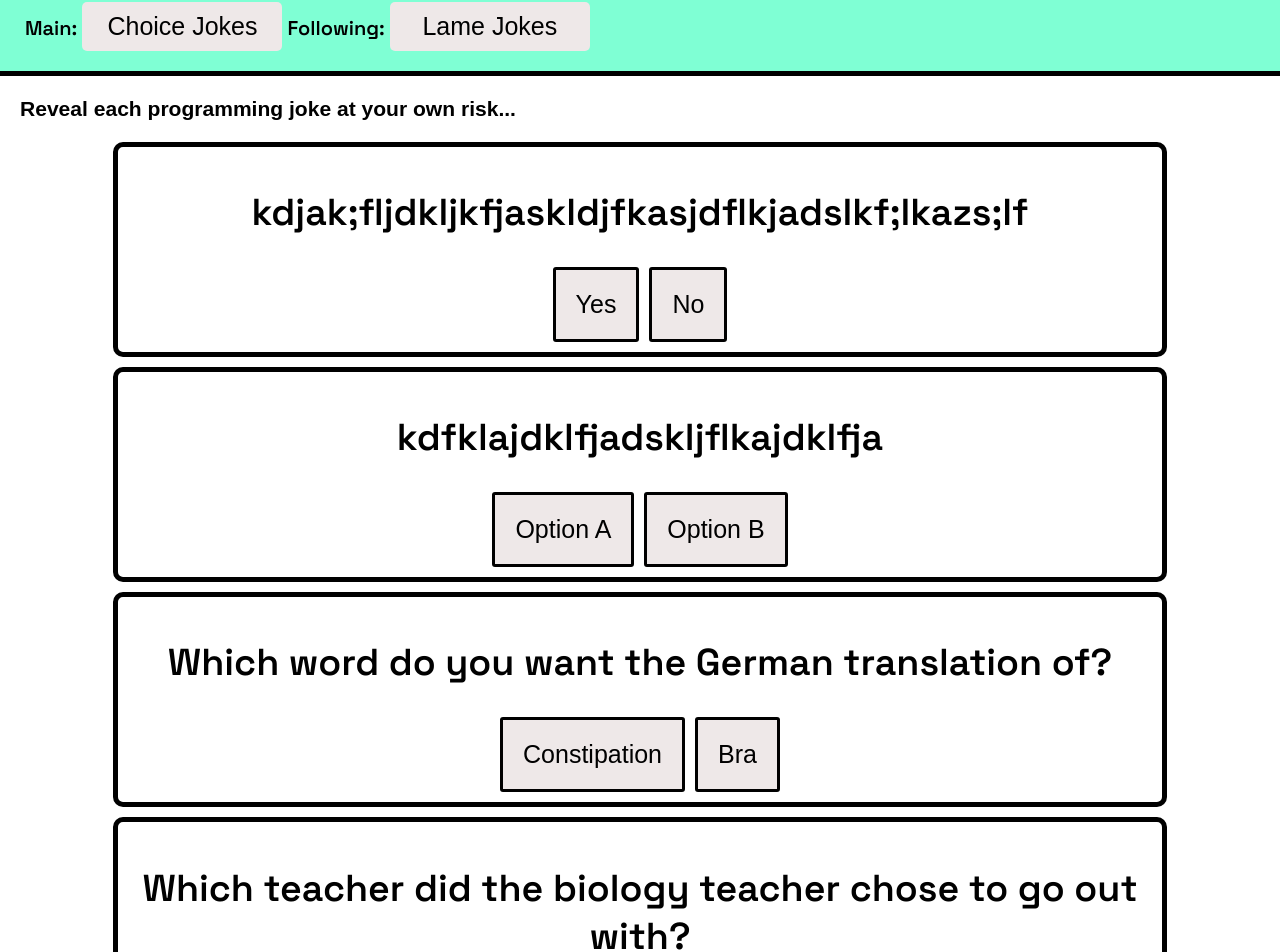
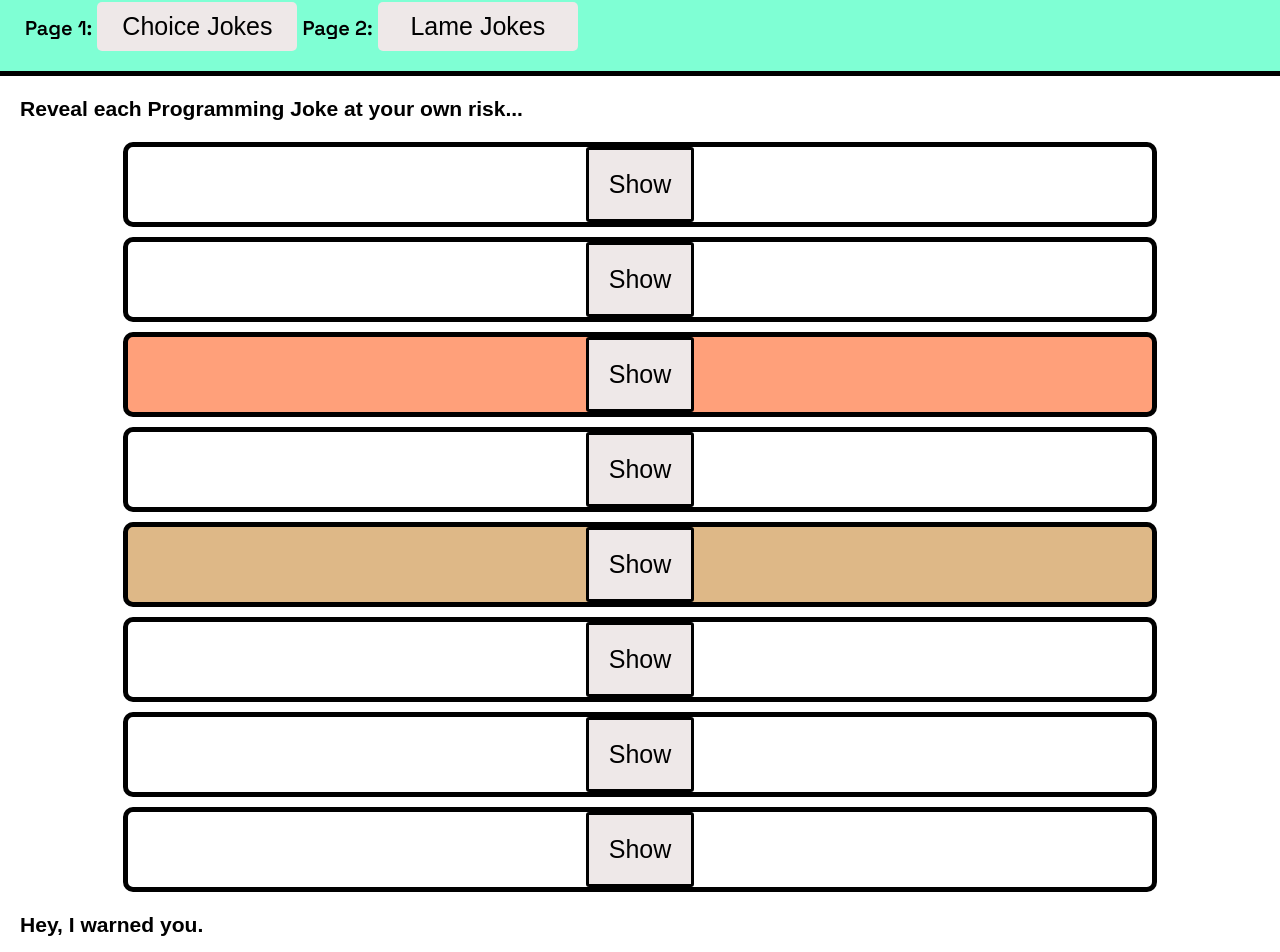
Before and after one commit to jdbpt/mod-2-Joke-Book, a React (Create React App) app: page /LameJokes in a window 1280 px wide. Shown: the part 240-1192 px from the top of the page. Built offline with nearby package versions, Linux system fonts and the light colour scheme.

Commit message:
functioning

```diff
--- a/src/App.css
+++ b/src/App.css
@@ -7,7 +7,7 @@
 .gen-joke{
   border: 5px solid black;
   border-radius: 10px;
-  padding: 10px;
+  /* padding: 10px; */
   margin-bottom: 10px;
   text-align: center;
   width: 80%;
@@ -15,6 +15,8 @@
   margin-right: auto;
   font-size: 25px;
   font-family: 'Space Grotesk', sans-serif;
+  display: flex;
+  justify-content: center;
   /*Placed the link from google fonts in index.html in Public folder*/
 }
 
@@ -26,6 +28,14 @@
   background-color: yellow;
 }
 
+.prog2{
+  background-color: lightsalmon;
+}
+
+.prog4{
+  background-color: burlywood;
+
+}
 .btn2{
   margin-left: 10px;
 }
@@ -46,11 +56,25 @@
   border: none;
 }
 
+.clicked{
+  background-color: blue;
+}
+
 .site-contents{
   font-weight: 600;
   font-family: 'Space Grotesk', sans-serif;
   letter-spacing: 3px;
 }
+
+.generic-img{
+  background-size: contain;
+  background-repeat: repeat-x;
+  height: 100%;
+
+}
+
+/* background images for each of the jokes */
+
 
 .btn-subtitle{
   font-size: 20px;
--- a/src/components/Joke.js
+++ b/src/components/Joke.js
@@ -34,25 +34,24 @@ const Joke = (props) => {
 
         {showPrompt &&
         (
-        <div>
+        <div className={"prompt"+props.id+" generic-img"}>
             <h2>{props.prompt}</h2>
                 <button className="btn1" onClick={()=>(handleOnClick('btn1'))}>{props.option1}</button>
                 <button className="btn2" onClick={()=>(handleOnClick('btn2'))}>{props.option2}</button>
                 {/**Made it so that here there is a ()=> to avoid the too many rerenders error */}
-
         </div>
         )}
 
             {/**if showPrompt is false, then we show the h2 with the props.resp1 or resp2 depending which option choosen */}
         {!showPrompt && showWhichResp === 1 && (
-          <div>
+          <div className={"resp1-"+props.id+" generic-img"}>
             <h2>{props.resp1}</h2>
             <button className='reset' onClick={()=>(handleOnClick('reset'))}>Reset</button>
           </div>
         )}
 
         {!showPrompt && showWhichResp === 2 && (
-          <div>
+          <div className={"resp2-"+props.id}>
              <h2>{props.resp2}</h2>
              <button className='reset' onClick={()=>(handleOnClick('reset'))}>Reset</button>
           </div>
--- a/src/components/Nav.js
+++ b/src/components/Nav.js
@@ -6,8 +6,8 @@ const Nav = () => {
     <div>
         <nav>
           <h3 className='site-contents'>Site Contents</h3>
-            <span className='btn-subtitle'>Main: </span><Link to="/"><button className='navigation'>Choice Jokes</button></Link>
-            <span className='btn-subtitle'>Following: </span><Link to="/LameJokes"><button className='navigation'>Lame Jokes</button></Link>
+            <span className='btn-subtitle'>Page 1: </span><Link to="/"><button className='navigation'>Choice Jokes</button></Link>
+            <span className='btn-subtitle'>Page 2: </span><Link to="/LameJokes"><button className='navigation'>Lame Jokes</button></Link>
         </nav>
     </div>
   );
--- a/src/components/ProgJoke.js
+++ b/src/components/ProgJoke.js
@@ -2,28 +2,15 @@ import React, { useState } from 'react';
 
 const ProgJoke = (props) => {
   //use state
-    const [showPrompt, setShowPrompt] = useState(true);//set to a bool true, to default buttons showing************
-    const [showWhichResp, setShowWhichResp] = useState(0);//to 0, set to 1 or 2 based on the response
+    const [showPrompt, setShowPrompt] = useState(false);//set to a bool true, to default buttons showing************
 
     /**on click for the button responses */
     const handleOnClick = (btnClicked) =>{
 
-        if(btnClicked === 'btn1'){
-          //make sure that setShowPrompt makes showPrompt false******************
-          console.log("help me");
-          setShowPrompt(false);//no longer show the prompt an option has been chosen, now time to show resp**********
-          setShowWhichResp(1);//make sure resp1 is shown********************************
-
-
-        } else if (btnClicked === 'btn2'){
-        //make sure that setShowPrompt makes showPrompt false******************
-          console.log("please");
+      if (btnClicked === 'show'){
+          setShowPrompt(true);
+        } else if (btnClicked === 'hide') {
           setShowPrompt(false);
-          setShowWhichResp(2);//make sure resp2 is shown******************************
-        } else if (btnClicked === 'reset'){
-          //reset the initial values
-          setShowPrompt(true);
-          setShowWhichResp(0);
         }
 
       };//end handleOnClick
@@ -31,29 +18,17 @@ const ProgJoke = (props) => {
   return (
     <div className={"gen-joke prog" + props.id}>
 
-        {showPrompt &&
-        (
-        <div>
-            <h2>{props.prompt}</h2>
-                <button className="btn1" onClick={()=>(handleOnClick('btn1'))}>{props.option1}</button>
-                <button className="btn2" onClick={()=>(handleOnClick('btn2'))}>{props.option2}</button>
-                {/**Made it so that here there is a ()=> to avoid the too many rerenders error */}
-
-        </div>
-        )}
-
             {/**if showPrompt is false, then we show the h2 with the props.resp1 or resp2 depending which option choosen */}
-        {!showPrompt && showWhichResp === 1 && (
+        {!showPrompt && (
           <div>
-            <h2>{props.resp1}</h2>
-            <button className="reset" onClick={()=>(handleOnClick('reset'))}>Reset</button>
+            <button className="reset" onClick={()=>(handleOnClick('show'))}>Show</button>
           </div>
         )}
 
-        {!showPrompt && showWhichResp === 2 && (
+        {showPrompt && (
           <div>
-             <h2>{props.resp2}</h2>
-             <button className="reset" onClick={()=>(handleOnClick('reset'))}>Reset</button>
+             <h2>{props.prompt}</h2>
+             <button className="reset" onClick={()=>(handleOnClick('hide'))}>Hide</button>
           </div>
         )}
 
--- a/src/pages/LameJokes.js
+++ b/src/pages/LameJokes.js
@@ -6,48 +6,43 @@ function LameJokes() {
 
   const jokes = [
     {
-      prompt: "kdjak;fljdkljkfjaskldjfkasjdflkjadslkf;lkazs;lf",
-      option1: "Yes",
-      option2: "No",
-      resp1: "you should see chimneys, they’re through the roof",
-      resp2: "Shocking",
+      prompt: "A software developer decides to dabble in interior design, they maap out the vision and try to build everything out. Except when they are done, they look up and the room is empty.  They misspelled map and they didn’t catch the error.",
       id: 0
     },
 
     {
-      prompt: "kdfklajdklfjadskljflkajdklfja",
-      option1: "Option A",
-      option2: "Option B",
-      resp1: "she kept running away from the ball",
-      resp2: "she wondered why the baseball kept getting bigger…then it hit her",
+      prompt: "A programmer goes up to a server and asks for change equal to ten and the server hands him back a paper written with 1 and 0 with a big smile.  He forgot to say it was strictly equals.",
       id: 1
 
     },
     {
-      prompt: "Which word do you want the German translation of?",
-      option1: "Constipation",
-      option2: "Bra",
-      resp1: "farfrompoopin",
-      resp2: "stopemfromflopin",
+      prompt: "A software engineer and her buddy HTML are having an argument.  She tells him how he should React but instead he just says that he is out of his element and that he will tag a friend.",
       id: 2
 
     },
     {
-      prompt: "Which teacher did the biology teacher chose to go out with?",
-      option1: "Geology",
-      option2: "Physics",
-      resp1: "nope, geology rocks but geography is where it’s at.",
-      resp2: "not him, there was no chemistry",
+      prompt: 'What did the blank page say to its master?  “My style was pushed to the wrong branch, can you git me?”  The master said back, “I think you’re in the wrong hub, you need a new repository.',
       id: 3
 
     },
     {
-      prompt: "Guess who I saw today?",
-      option1: "Option A",
-      option2: "Option B",
-      resp1: "everyone I looked at, don’t like my joke? Too bad, that’s how eye roll",
-      resp2: 'the master and his pupil. What, are my jokes too "cornea" for you?',
+      prompt: 'The husband left his brace at home and screams aloud. “This is a library,”  the wife scolds her husband, “that is no way to React.”',
       id: 4
+
+    },
+    {
+      prompt: "This constant is in no way a function, it should be variable, let it be.",
+      id: 5
+
+    },
+    {
+      prompt: "If we each have a unique identity but are in the same class what are we?  Ready to be styled together and set apart.",
+      id: 6
+
+    },
+    {
+      prompt: "If supercalifragilisticexpialidocious is equal to one, and numGrapes is equal to one, which onoe is more?  They are both equal, but one is misspelled.",
+      id: 7
 
     }
 
@@ -57,18 +52,13 @@ function LameJokes() {
   return (
     <div>
       <Header title="Joke Book"/>
-      <h3 className='some-margin'>Reveal each programming joke at your own risk...</h3>
+      <h3 className='some-margin'>Reveal each Programming Joke at your own risk...</h3>
 
       {jokes.map((item)=>(
       <ProgJoke
-       //ad in id= it is needed at this time**********
         id={item.id}
         key={item.id}
         prompt={item.prompt}
-        option1={item.option1}
-        option2={item.option2}
-        resp1 = {item.resp1}
-        resp2 = {item.resp2}
       />)
       )}
       <h3 className='some-margin'>Hey, I warned you.</h3>
```
